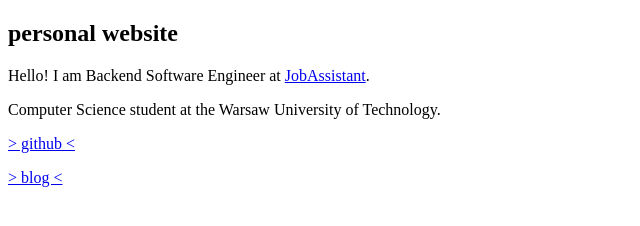
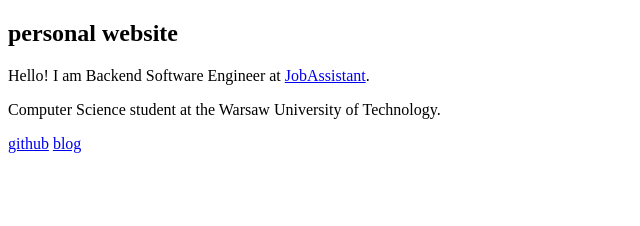
Before and after one commit to Zeraye/www, a plain HTML site: page index.html in a window 1280 px wide. Shown: the full height of the page, 0-640 px from the left. Drawn offline with Linux system fonts and the light colour scheme.

Commit message:
fix: remove `<p>` tag from links

```diff
--- a/index.html
+++ b/index.html
@@ -1,7 +1,7 @@
 <!DOCTYPE html>
 <html lang="en">
   <head>
-    <title>zeraye</title>
+    <title>personal website</title>
   </head>
   <body>
     <h2>personal website</h2>
@@ -14,13 +14,7 @@
     <p>
       Computer Science student at the Warsaw University of Technology.
     </p>
-    <p>
-      <a href="https://github.com/zeraye" target="_blank"
-        >> github <</a
-      >
-    </p>
-    <p>
-      <a href="https://blog.zeraye.dev" target="_blank">> blog <</a>
-    </p>
+    <a href="https://github.com/zeraye" target="_blank">github</a>
+    <a href="https://blog.zeraye.dev" target="_blank">blog</a>
   </body>
 </html>
```
